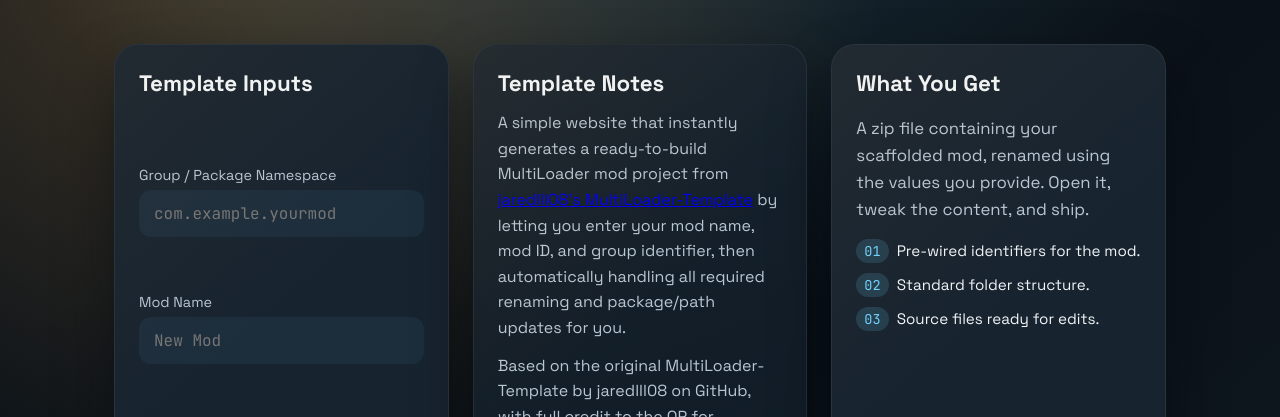
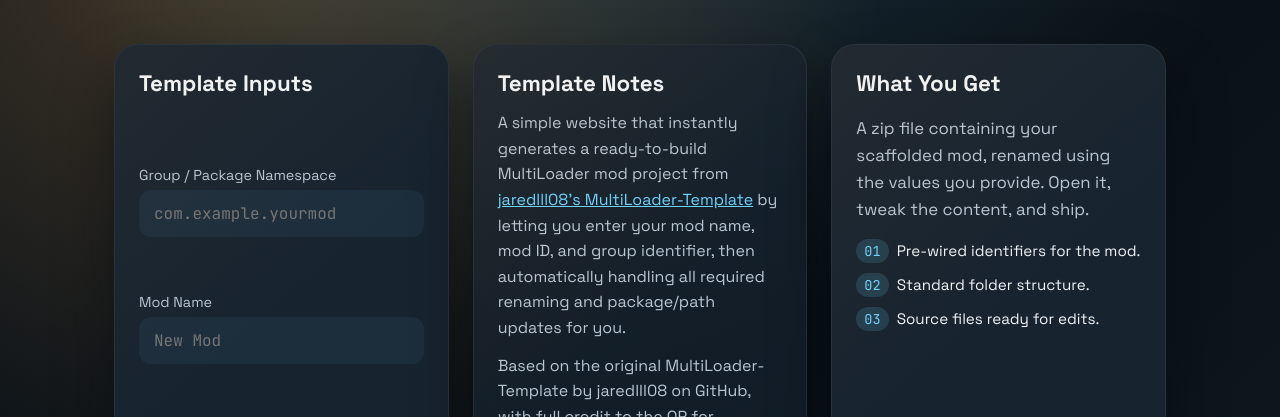
Before and after one commit to 1TheCrazy/McTemplates, a website: page public/index.html in a window 1280 px wide. Shown: the part 364-781 px from the top of the page. Drawn offline with Linux system fonts and the light colour scheme.

Commit message:
fix link color

```diff
--- a/public/index.html
+++ b/public/index.html
@@ -141,6 +141,11 @@
         outline: none;
         border-color: rgba(111, 211, 255, 0.7);
         box-shadow: 0 0 0 2px rgba(111, 211, 255, 0.2);
+      }
+
+      a {
+        color: var(--accent-2);
+        text-decoration: underline;
       }
 
       .cta {
```
